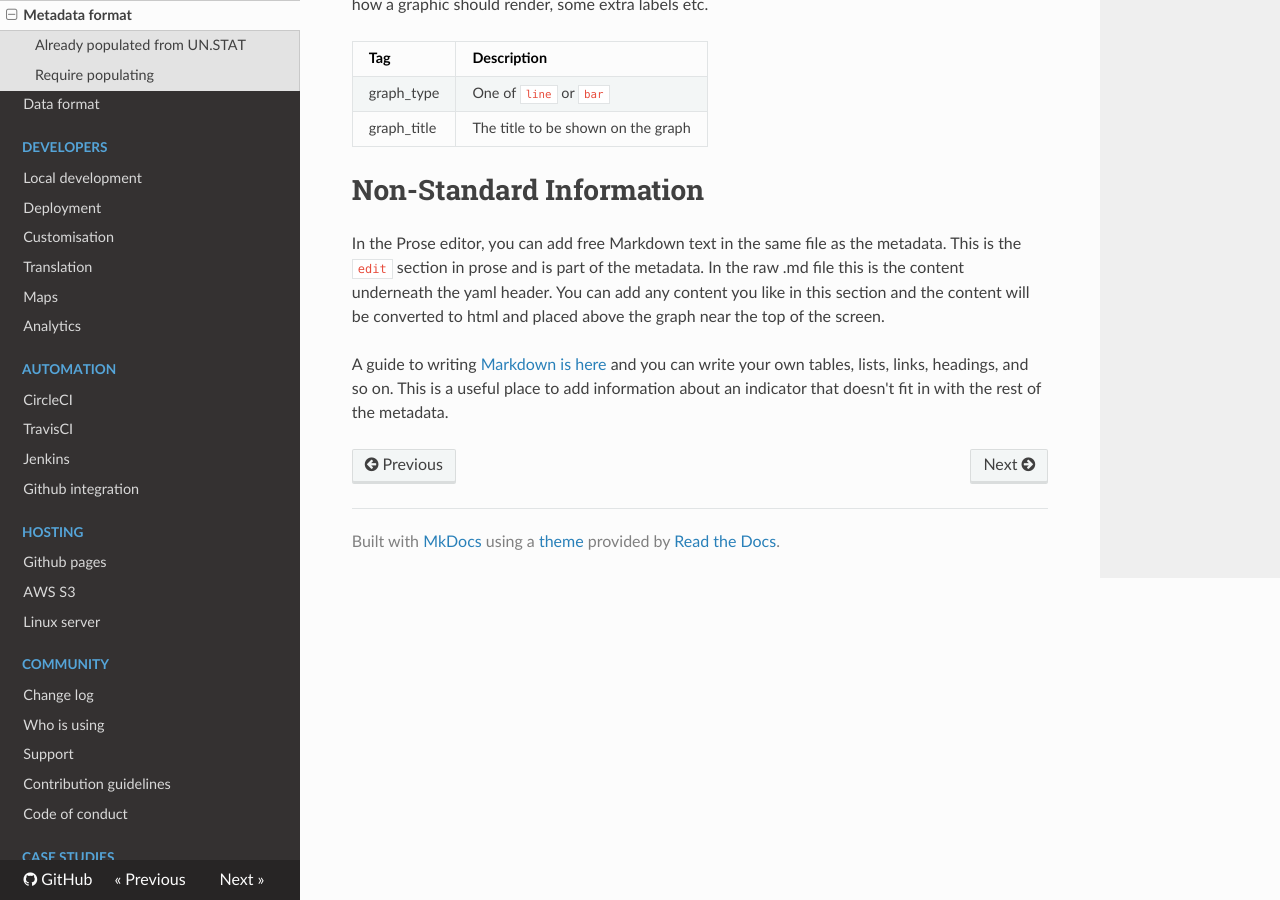
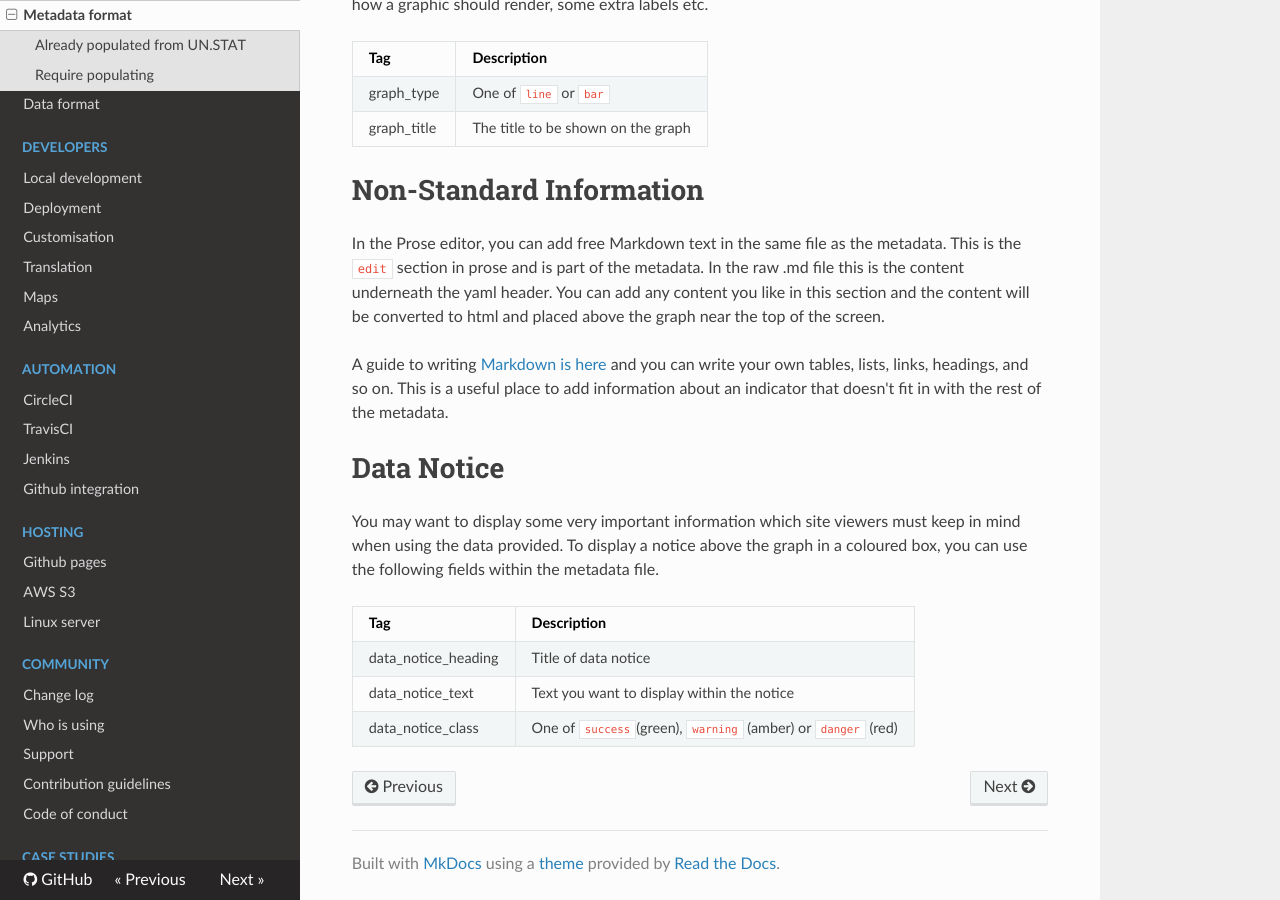
Before and after one commit to open-sdg/open-sdg, an MkDocs documentation site: the page built from docs/metadata-format.md, in a window 1280 px wide and 900 px high, scrolled down 3591 px. Built offline with MkDocs 1.6.1, drawn with Linux system fonts in a browser that asks for light colours; nearby versions of some CDN libraries; old or Windows-style settings are respelled for this version of MkDocs.

Commit message:
Added information about data notice metadata tags

```diff
--- a/docs/metadata-format.md
+++ b/docs/metadata-format.md
@@ -128,3 +128,13 @@ Some additional tags are available for the graphs, including the graph type and
 In the Prose editor, you can add free Markdown text in the same file as the metadata. This is the `edit` section in prose and is part of the metadata. In the raw .md file this is the content underneath the yaml header. You can add any content you like in this section and the content will be converted to html and placed above the graph near the top of the screen.
 
 A guide to writing [Markdown is here](https://guides.github.com/features/mastering-markdown/) and you can write your own tables, lists, links, headings, and so on. This is a useful place to add information about an indicator that doesn't fit in with the rest of the metadata.
+
+# Data Notice
+
+You may want to display some very important information which site viewers must keep in mind when using the data provided. To display a notice above the graph in a coloured box, you can use the following fields within the metadata file.
+
+| Tag                                 | Description                        |
+|-------------------------------------|------------------------------------|
+| data_notice_heading                 | Title of data notice               |
+| data_notice_text                    | Text you want to display within the notice |
+| data_notice_class                   | One of `success`(green), `warning` (amber) or `danger` (red) |
```
